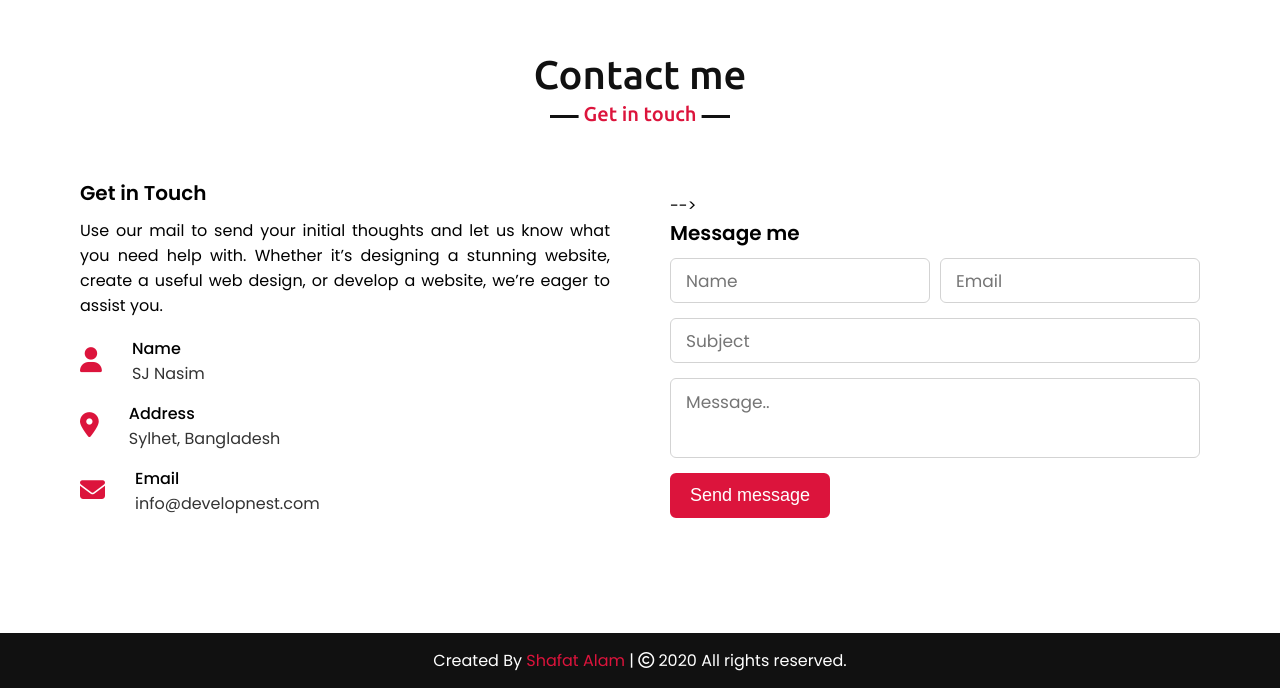
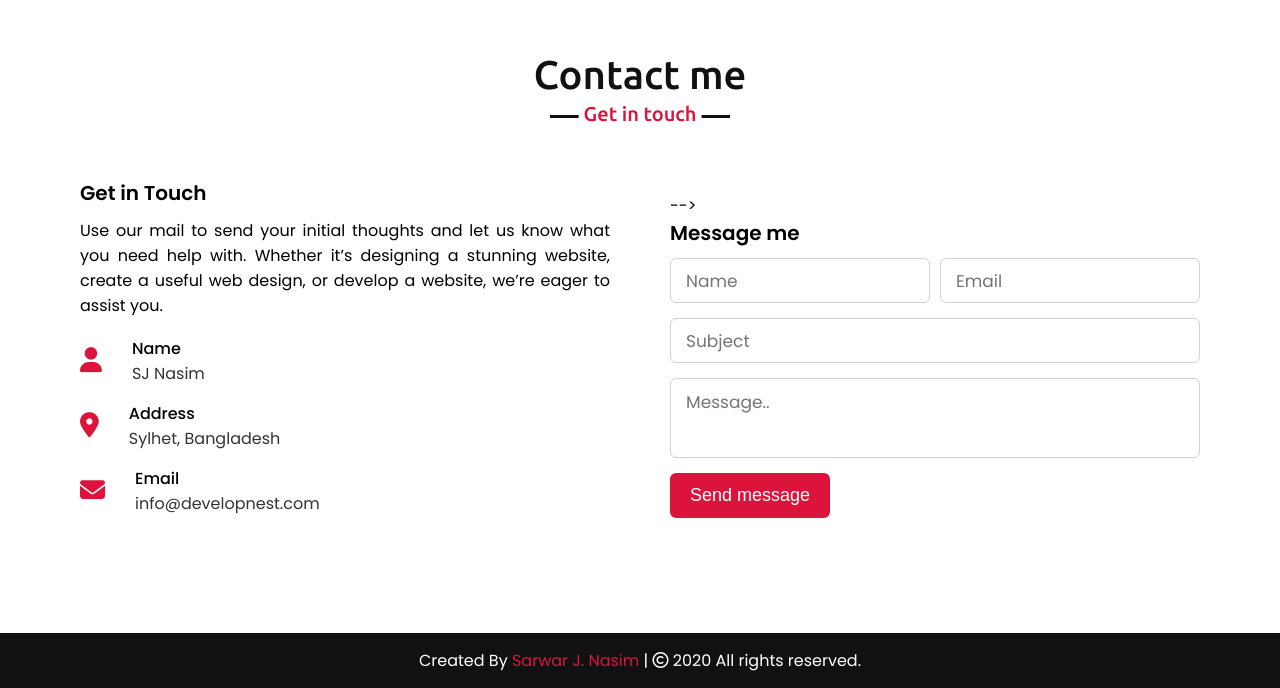
Before and after one commit to sjnasim/portfolio, a plain HTML site: page index.html in a window 1280 px wide. Shown: the part 3141-3829 px from the top of the page. Drawn offline with nearby package versions, Linux system fonts and the light colour scheme.

Commit message:
Update index.html

```diff
--- a/index.html
+++ b/index.html
@@ -237,7 +237,7 @@
 
     <!-- footer section start -->
     <footer>
-        <span>Created By <a href="#home">Shafat Alam</a> | <span class="far fa-copyright"></span> 2020 All rights reserved.</span>
+        <span>Created By <a href="#home">Sarwar J. Nasim</a> | <span class="far fa-copyright"></span> 2020 All rights reserved.</span>
     </footer>
 </body>
 </html>
```
